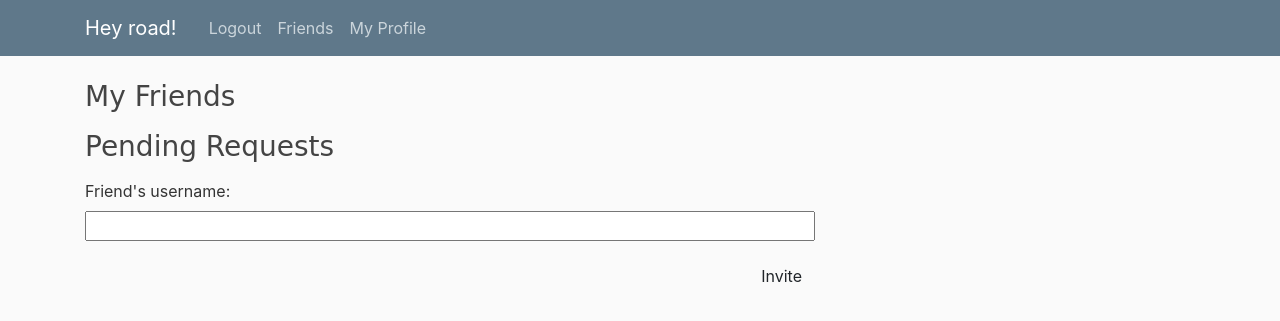
After one commit to baru64/heyroad-web, a Django app: page /friends/ in a window 1280 px wide. The commit adds this page. Shown: the top 321 px of the page. Run offline with Django 3.2, Linux system fonts and the light colour scheme; the visitor is signed in with stand-in values (Sample User, id 1); data that the repository does not hold is empty; some libraries are stand-ins or nearby versions.

Commit message:
Add friend relations and filtering

```diff
--- a/heyroad/admin.py
+++ b/heyroad/admin.py
@@ -1,6 +1,7 @@
 from django.contrib import admin
 
-from .models import Route, LatLng
+from .models import Route, LatLng, Friendship
 
 admin.site.register(Route)
 admin.site.register(LatLng)
+admin.site.register(Friendship)
--- a/heyroad/forms.py
+++ b/heyroad/forms.py
@@ -2,7 +2,7 @@ from django import forms
 from django.contrib.auth.forms import UserCreationForm
 from django.contrib.auth.models import User
 
-from .models import Route
+from .models import Route, Friendship
 
 class UserRegisterForm(UserCreationForm):
     email = forms.EmailField()
@@ -11,8 +11,12 @@ class UserRegisterForm(UserCreationForm):
         model = User
         fields = ['username', 'email', 'password1', 'password2']
 
-# class RouteDeleteForm(forms.ModelForm):
+class FriendshipInviteForm(forms.Form):
+    invited_username = forms.CharField(label="Friend's username",
+                                       max_length=150)
+
+# class FriendshipForm(forms.ModelForm):
 
 #     class Meta:
-#         model = Route
-#         fields = []
+#         model = Friendship
+#         fields = ['user1', 'user2', 'is_accepted']
--- a/heyroad/templates/heyroad/base.html
+++ b/heyroad/templates/heyroad/base.html
@@ -28,20 +28,24 @@
                 <div class="navbar-nav">
                     {% if user.is_authenticated %}
                         <a class="nav-item nav-link" href="{% url 'logout' %}">Logout</a>
+                        <a class="nav-item nav-link" href="{% url 'friends' %}">Friends</a>
+                        <a class="nav-item nav-link" href="{% url 'user' pk=user.pk %}">My Profile</a>
                     {% else %}
                         <a class="nav-item nav-link" href="{% url 'login' %}">Login</a>
                         <a class="nav-item nav-link" href="{% url 'register' %}">Register</a>
                     {% endif %}
                 </div>
-                  {% if user.is_authenticated %}
-                      <p>Logged in as {{ user.username }}</p>
-                  {% endif %}
               </div>
             </div>
           </nav>
         </header>
 
         <main role="main" class="container">
+          {% if error %}
+          <div class="row error">
+            <p>{{ error.text }}</p>
+          </div>
+          {% endif %}
           <div class="row">
             <div class="col-md-8">
               {% block content %}
--- /dev/null
+++ b/heyroad/templates/heyroad/friends.html
@@ -0,0 +1,45 @@
+{% extends "heyroad/base.html" %}
+
+{% block content %}
+    <div>
+        <h3>My Friends</h3>
+        <p>
+            {% for friendship in friend_list %}
+                <form method="POST" class="post-form">{% csrf_token %}
+                    {% if friendship.user1.pk is not user.pk %}
+                        {{ friendship.user1.username }}
+                    {% else %}
+                        {{ friendship.user1.username }}
+                    {% endif %}
+                    <input type="hidden" name="pk" value="{{ friendship.pk }}">
+                    <button type="submit" name="action" value="decline" class="save btn btn-default">
+                        Delete
+                    </button>
+                </form>
+            {% endfor %}
+        </p>
+    </div>
+    <div>
+        <h3>Pending Requests</h3>
+        <p>
+            {% for req in request_list %}
+                <form method="POST" class="post-form">{% csrf_token %}
+                    {{ req.user1.username }}
+                    <input type="hidden" name="pk" value="{{ req.pk }}">
+                    <button type="submit" name="action" value="accept" class="save btn btn-default">
+                        Accept
+                    </button>
+                    <button type="submit" name="action" value="decline" class="save btn btn-default">
+                        Decline
+                    </button>
+                </form>
+            {% endfor %}
+        </p>
+    </div>
+    <form method="POST" class="post-form">{% csrf_token %}
+        {{ invite_form.as_p }}
+        <button type="submit" name="action" value="invite" class="save btn btn-default">
+            Invite
+        </button>
+    </form>
+{% endblock %}
--- a/heyroad/templates/heyroad/user_routes.html
+++ b/heyroad/templates/heyroad/user_routes.html
@@ -9,7 +9,7 @@
         </p>
     </div>
     {% for route in route_list %}
-        <div class="post">
+        <div class="well skinny post">
             <div class="date">
                 {{ route.date }}
             </div>
--- a/heyroad/urls.py
+++ b/heyroad/urls.py
@@ -16,6 +16,7 @@ urlpatterns = [
          views.RouteDelete.as_view(),
          name='route-delete'),
     path('register/', views.UserRegister.as_view(), name='register'),
+    path('friends/', views.FriendView.as_view(), name='friends'),
     path('api/', include(router.urls)),
     path('api-auth/login/', obtain_auth_token),
     path('api-auth/register/', views.RegisterAPIView.as_view()),
--- a/heyroad/views.py
+++ b/heyroad/views.py
@@ -1,30 +1,49 @@
 import json
+from itertools import chain
 from django.utils.dateparse import parse_datetime, parse_duration
 from django.shortcuts import render, get_object_or_404, redirect
 from django.contrib.auth.mixins import LoginRequiredMixin
 from django.contrib.auth.models import User
 from django.views.generic import ListView, DetailView, CreateView, FormView, \
-                                 DeleteView
-from django.db.models import Sum
+                                 DeleteView, View
+from django.db.models import Sum, Q
+from django.middleware.csrf import CsrfViewMiddleware
+
 from rest_framework import viewsets, permissions, status
 from rest_framework.response import Response
 from rest_framework.authentication import TokenAuthentication
 from rest_framework.views import APIView
 
 from heyroad.permissions import IsOwnerOrReadOnly
-from heyroad.models import Route, LatLng
-from heyroad.forms import UserRegisterForm
+from heyroad.models import Route, LatLng, Friendship
+from heyroad.forms import UserRegisterForm, FriendshipInviteForm
 from heyroad.serializers import UserSerializer, RouteSerializer,        \
                          UserDetailSerializer, RouteDetailSerializer    \
 
-class RouteList(ListView):
-    model = Route
+class RouteList(LoginRequiredMixin, ListView):
+    # model = Route
     template_name = 'heyroad/route_list.html'
+    login_url = '/login/'
+    redirect_field_name = 'redirect_to'
 
-class UserDetail(DetailView):
+    def get_queryset(self):
+        friends1 = Friendship.objects                   \
+                   .filter(user1=self.request.user)     \
+                   .values_list('user2', flat=True)
+        friends2 = Friendship.objects                   \
+                   .filter(user2=self.request.user)     \
+                   .values_list('user1', flat=True)
+        all_friends = list(chain(friends1, friends2))
+        all_friends.append(self.request.user)
+        queryset = Route.objects.filter(user__in=all_friends)
+        return queryset
+
+class UserDetail(LoginRequiredMixin, DetailView):
     model = User
     template_name = 'heyroad/user_routes.html'
     context_object_name = 'user'
+    login_url = '/login/'
+    redirect_field_name = 'redirect_to'
 
     def get_context_data(self, **kwargs):
         context = super().get_context_data(**kwargs)
@@ -38,10 +57,24 @@ class UserDetail(DetailView):
                                 total_distance=Sum('distance'))
         return context
 
-class RouteDetail(DetailView):
+    def dispatch(self, request, *args, **kwargs):
+        """
+        Redirect if requested resource owner is not friend of user
+        """
+        user = get_object_or_404(User, pk=self.kwargs.get('pk'))
+        if user == self.request.user or Friendship.objects.filter(
+            Q(user1=self.request.user, user2=user) |
+            Q(user2=self.request.user, user1=user)
+           ).exists():
+           return super(UserDetail, self).dispatch(request, *args, **kwargs)
+        return redirect('home')
+
+class RouteDetail(LoginRequiredMixin, DetailView):
     model = Route
     template_name = 'heyroad/route_detail.html'
     context_object_name = 'route'
+    login_url = '/login/'
+    redirect_field_name = 'redirect_to'
 
     def get_context_data(self, **kwargs):
         context = super().get_context_data(**kwargs)
@@ -49,6 +82,19 @@ class RouteDetail(DetailView):
         # Get route coordinates
         context['latlng_list'] = LatLng.objects.filter(route=route)
         return context
+
+    def dispatch(self, request, *args, **kwargs):
+        """
+        Redirect if requested resource owner is not friend of user
+        """
+        route = get_object_or_404(Route, pk=self.kwargs.get('pk'))
+        user = route.user
+        if user == self.request.user or Friendship.objects.filter(
+            Q(user1=self.request.user, user2=user) |
+            Q(user2=self.request.user, user1=user)
+           ).exists():
+           return super(RouteDetail, self).dispatch(request, *args, **kwargs)
+        return redirect('home')
 
 class UserRegister(FormView):
     template_name = 'heyroad/register.html'
@@ -62,21 +108,6 @@ class UserRegister(FormView):
     def form_invalid(self, form):
         return super().form_invalid(form)
 
-# class RouteDelete(LoginRequiredMixin, View): CSRF vulnerable!
-
-#     def post(self, request, pk):
-#         route = get_object_or_404(Route, pk=pk)
-#         latlng_list = LatLng.objects.filter(route=route)
-
-# class RouteDelete(LoginRequiredMixin, FormView):
-#     template_name = 'heyroad/route_delete.html'
-#     form_class = RouteDeleteForm
-#     success_url = '/'
-
-#     def form_valid(self, form):
-#         # delete stuff
-#         return super().form_valid()
-
 class RouteDelete(LoginRequiredMixin, DeleteView):
     model = Route
     template_name = 'heyroad/route_delete.html'
@@ -87,6 +118,73 @@ class RouteDelete(LoginRequiredMixin, DeleteView):
         owner = self.request.user
         pk = self.kwargs.get('pk')
         return self.model.objects.filter(pk=pk).filter(user=owner)
+
+class FriendView(LoginRequiredMixin, View):
+    login_url = '/login/'
+    redirect_field_name = 'redirect_to'
+
+    def get(self, request):
+        friend_list = Friendship.objects.filter(
+            Q(user2=request.user) |  Q(user1=request.user),
+            is_accepted=True
+        )
+        request_list = Friendship.objects.filter(
+            user2=request.user,
+            is_accepted=False
+        )
+        invite_form = FriendshipInviteForm()
+        return render(request, 'heyroad/friends.html',
+                      {'friend_list': friend_list,
+                       'request_list': request_list,
+                       'invite_form': invite_form})
+
+    def post(self, request):
+        error = None
+        try:
+            # check csrf
+            check = CsrfViewMiddleware().process_view(request, None, (), {})
+            if check:
+                raise PermissionError
+
+            # check request action
+            if request.POST['action'] == 'invite':
+                form = FriendshipInviteForm(request.POST)
+                if form.is_valid():
+                    user2 = User.objects.get(
+                        username=form.cleaned_data['invited_username']
+                    )
+                    new_friendship = Friendship.objects.create(
+                        user1=request.user,
+                        user2=user2,
+                        is_accepted=False
+                    )
+                    new_friendship.save()
+            elif request.POST['action'] == 'accept':
+                friendship_obj = Friendship.objects.get(pk=request.POST['pk'])
+                friendship_obj.is_accepted = True
+                friendship_obj.save()
+            elif request.POST['action'] == 'decline':
+                friendship_obj = Friendship.objects.get(pk=request.POST['pk'])
+                friendship_obj.delete()
+        except Exception as e:
+            error = 'Error: ' + str(e)
+
+        friend_list = Friendship.objects.filter(
+            Q(user2=request.user) |  Q(user1=request.user),
+            is_accepted=True
+        )
+        request_list = Friendship.objects.filter(
+            user2=request.user,
+            is_accepted=False
+        )
+        invite_form = FriendshipInviteForm()
+        return render(request, 'heyroad/friends.html',
+                      {'friend_list': friend_list,
+                       'request_list': request_list,
+                       'invite_form': invite_form,
+                       'error': error})
+
+# -------------- REST API ----------------
 
 class UserViewSet(viewsets.ViewSet):
 
```
Also changed, not shown: heyroad/models.py (+8 -1 lines), heyroad/migrations/0006_friendship.py (added), 1 other file.
